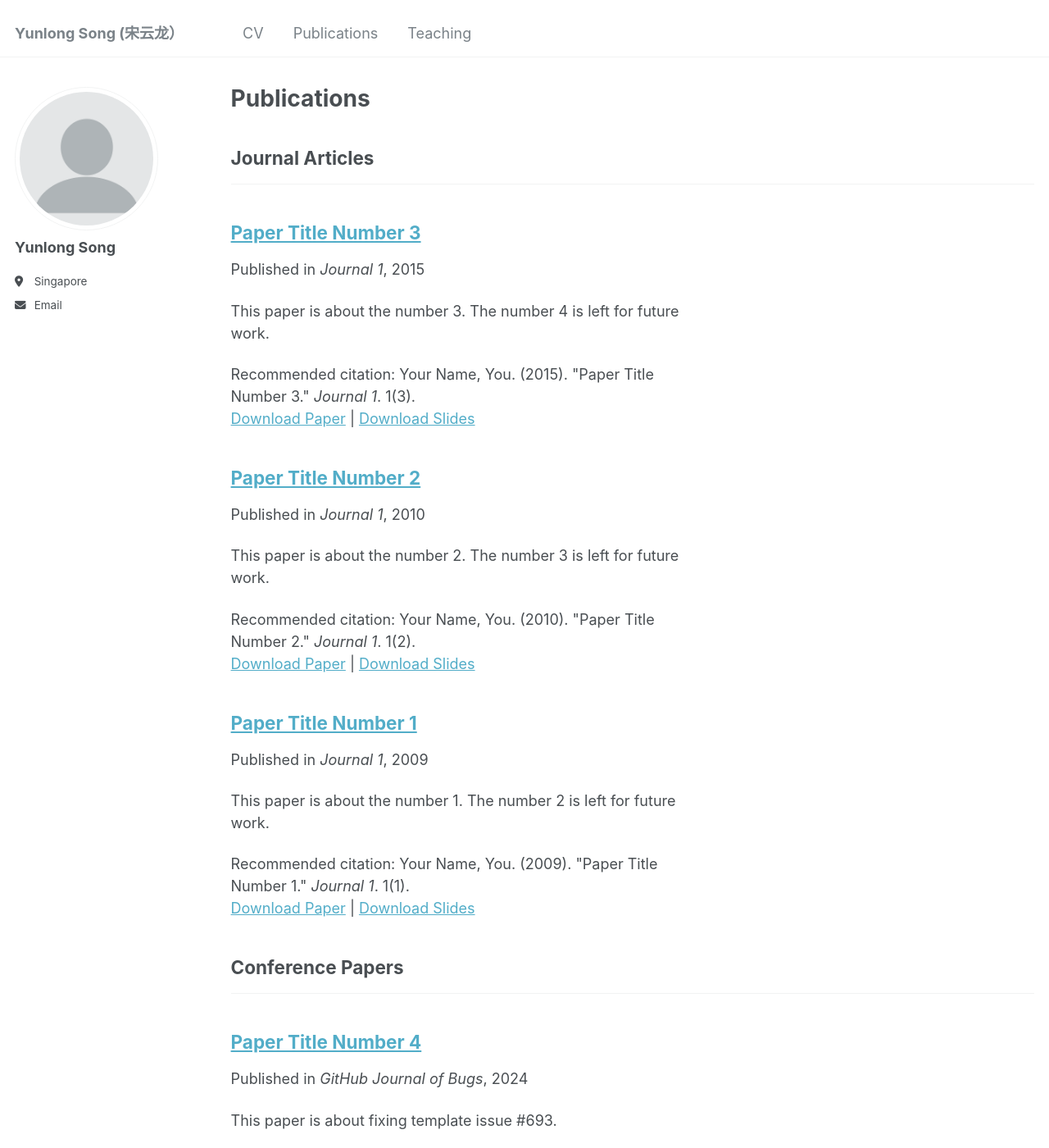
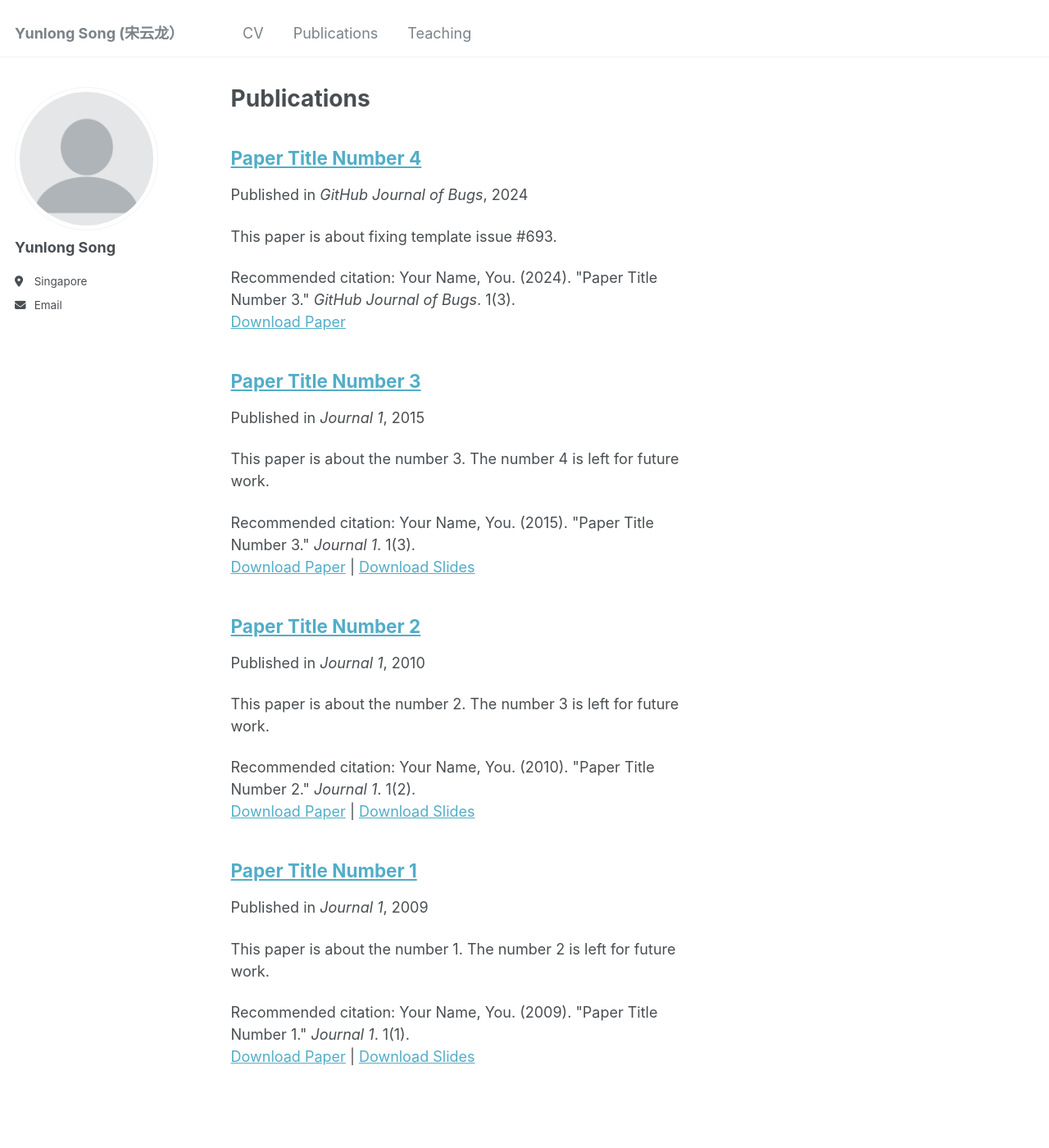
Before and after one commit to yunlong-song/yunlong-song.github.io, a Jekyll site: the page built from _pages/publications.html, in a window 1280 px wide and 1400 px high. Shown: the whole window at 82% size. Built offline with Jekyll 4.4.1, drawn with Linux system fonts in a browser that asks for light colours; some of the changed text lies outside the part shown.

Commit message:
Update _config.yml

```diff
--- a/_config.yml
+++ b/_config.yml
@@ -74,13 +74,12 @@ author:
   zhihu            : # Username
 
 # Publication Category - The following the list of publication categories and their headings
-publication_category:
+Research_category:
   books:
     title: 'Books'
   manuscripts:
-    title: 'Journal Articles'
-  conferences:
-    title: 'Conference Papers'
+    title: 'Working Papers'
+
 
 # Site Settings
 teaser                   :  # filename of teaser fallback teaser image placed in /images/, .e.g. "500x300.png"
```
